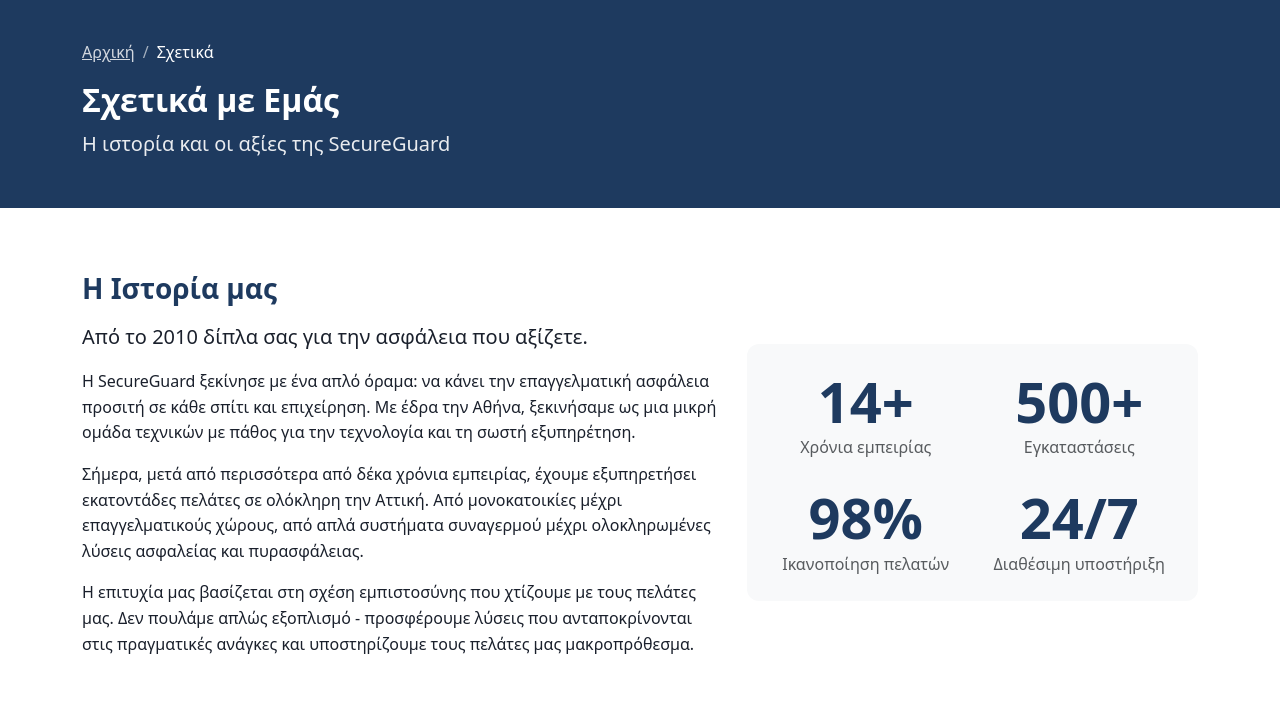
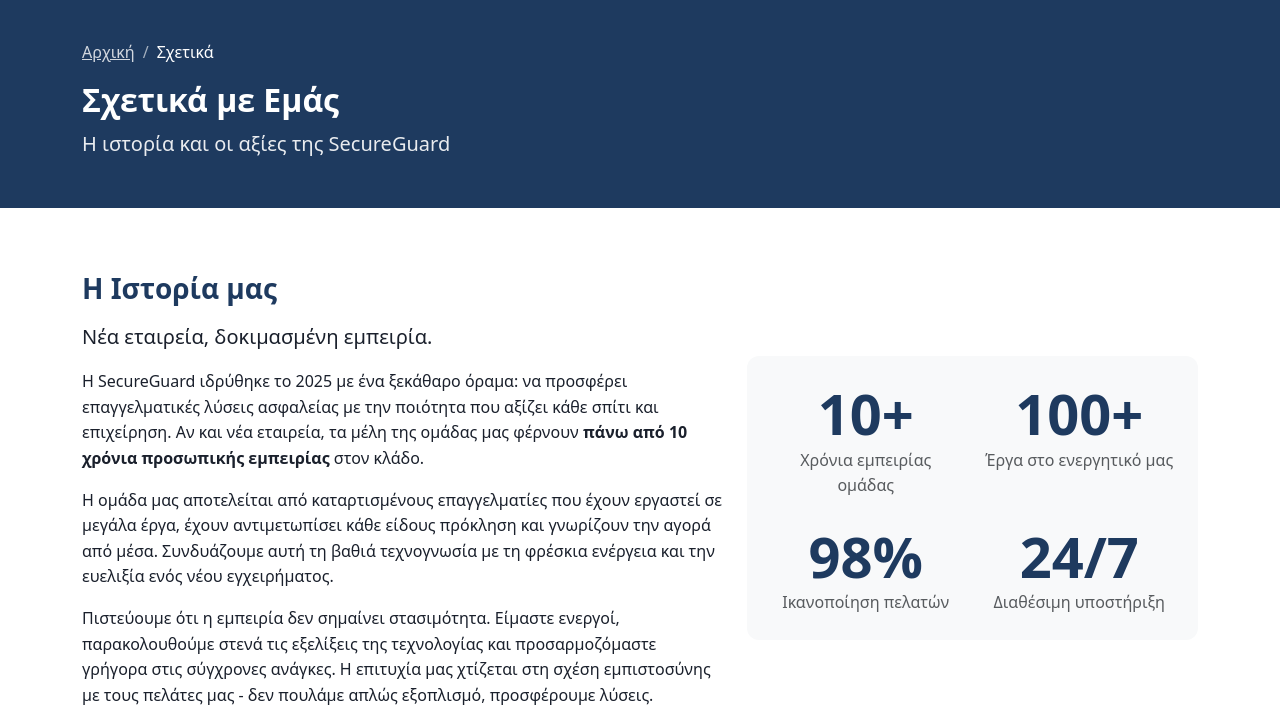
Before and after one commit to ppolydoras/alarms-site, a website: page about.html in a window 1280 px wide. Shown: the part 75-800 px from the top of the page. Drawn offline with nearby package versions, Linux system fonts and the light colour scheme.

Commit message:
Update company narrative and dates
- Copyright: © 2025-2026
- Company founded: 2025
- Team experience: 10+ years individual experience
- Updated about page: new company with experienced founders
- Emphasize energy, flexibility, and modern approach
- All policy/statement dates updated to January 2026

```diff
--- a/about.html
+++ b/about.html
@@ -4,7 +4,7 @@
   <meta charset="UTF-8">
   <meta name="viewport" content="width=device-width, initial-scale=1.0">
   <title>Σχετικά με Εμάς - Η Εταιρεία | SecureGuard</title>
-  <meta name="description" content="Γνωρίστε την SecureGuard. Από το 2010 προσφέρουμε αξιόπιστες λύσεις ασφαλείας με γνώμονα την ποιότητα, την αξιοπιστία και την εξυπηρέτηση.">
+  <meta name="description" content="Γνωρίστε την SecureGuard. Από το 2025 προσφέρουμε αξιόπιστες λύσεις ασφαλείας με γνώμονα την ποιότητα, την αξιοπιστία και την εξυπηρέτηση.">
 
   <!-- Open Graph -->
   <meta property="og:title" content="Σχετικά με Εμάς | SecureGuard">
@@ -89,22 +89,22 @@
         <div class="row align-items-center">
           <div class="col-lg-7">
             <h2 id="story-heading" class="section-title">Η Ιστορία μας</h2>
-            <p class="lead">Από το 2010 δίπλα σας για την ασφάλεια που αξίζετε.</p>
-            <p>Η SecureGuard ξεκίνησε με ένα απλό όραμα: να κάνει την επαγγελματική ασφάλεια προσιτή σε κάθε σπίτι και επιχείρηση. Με έδρα την Αθήνα, ξεκινήσαμε ως μια μικρή ομάδα τεχνικών με πάθος για την τεχνολογία και τη σωστή εξυπηρέτηση.</p>
-            <p>Σήμερα, μετά από περισσότερα από δέκα χρόνια εμπειρίας, έχουμε εξυπηρετήσει εκατοντάδες πελάτες σε ολόκληρη την Αττική. Από μονοκατοικίες μέχρι επαγγελματικούς χώρους, από απλά συστήματα συναγερμού μέχρι ολοκληρωμένες λύσεις ασφαλείας και πυρασφάλειας.</p>
-            <p>Η επιτυχία μας βασίζεται στη σχέση εμπιστοσύνης που χτίζουμε με τους πελάτες μας. Δεν πουλάμε απλώς εξοπλισμό - προσφέρουμε λύσεις που ανταποκρίνονται στις πραγματικές ανάγκες και υποστηρίζουμε τους πελάτες μας μακροπρόθεσμα.</p>
+            <p class="lead">Νέα εταιρεία, δοκιμασμένη εμπειρία.</p>
+            <p>Η SecureGuard ιδρύθηκε το 2025 με ένα ξεκάθαρο όραμα: να προσφέρει επαγγελματικές λύσεις ασφαλείας με την ποιότητα που αξίζει κάθε σπίτι και επιχείρηση. Αν και νέα εταιρεία, τα μέλη της ομάδας μας φέρνουν <strong>πάνω από 10 χρόνια προσωπικής εμπειρίας</strong> στον κλάδο.</p>
+            <p>Η ομάδα μας αποτελείται από καταρτισμένους επαγγελματίες που έχουν εργαστεί σε μεγάλα έργα, έχουν αντιμετωπίσει κάθε είδους πρόκληση και γνωρίζουν την αγορά από μέσα. Συνδυάζουμε αυτή τη βαθιά τεχνογνωσία με τη φρέσκια ενέργεια και την ευελιξία ενός νέου εγχειρήματος.</p>
+            <p>Πιστεύουμε ότι η εμπειρία δεν σημαίνει στασιμότητα. Είμαστε ενεργοί, παρακολουθούμε στενά τις εξελίξεις της τεχνολογίας και προσαρμοζόμαστε γρήγορα στις σύγχρονες ανάγκες. Η επιτυχία μας χτίζεται στη σχέση εμπιστοσύνης με τους πελάτες μας - δεν πουλάμε απλώς εξοπλισμό, προσφέρουμε λύσεις.</p>
           </div>
           <div class="col-lg-5 mt-4 mt-lg-0">
             <div class="card bg-light border-0">
               <div class="card-body p-4 text-center">
                 <div class="row g-4">
                   <div class="col-6">
-                    <div class="display-4 fw-bold text-primary-custom">14+</div>
-                    <p class="text-muted mb-0">Χρόνια εμπειρίας</p>
+                    <div class="display-4 fw-bold text-primary-custom">10+</div>
+                    <p class="text-muted mb-0">Χρόνια εμπειρίας ομάδας</p>
                   </div>
                   <div class="col-6">
-                    <div class="display-4 fw-bold text-primary-custom">500+</div>
-                    <p class="text-muted mb-0">Εγκαταστάσεις</p>
+                    <div class="display-4 fw-bold text-primary-custom">100+</div>
+                    <p class="text-muted mb-0">Έργα στο ενεργητικό μας</p>
                   </div>
                   <div class="col-6">
                     <div class="display-4 fw-bold text-primary-custom">98%</div>
@@ -230,7 +230,7 @@
         <div class="row align-items-center">
           <div class="col-lg-6 mb-4 mb-lg-0">
             <h2 id="certs-heading" class="section-title">Εμπειρία & Τεχνογνωσία</h2>
-            <p>Η ομάδα μας αποτελείται από έμπειρους τεχνικούς με εξειδικευμένη κατάρτιση στην εγκατάσταση και συντήρηση συστημάτων ασφαλείας και πυρασφάλειας.</p>
+            <p>Τα μέλη της ομάδας μας διαθέτουν πάνω από μια δεκαετία εμπειρίας στον κλάδο της ασφάλειας. Έχουμε εργαστεί σε ποικίλα έργα - από οικιακές εγκαταστάσεις μέχρι σύνθετα εμπορικά συστήματα - και φέρνουμε αυτή την τεχνογνωσία σε κάθε νέο πελάτη.</p>
             <ul class="category-list">
               <li>Εξειδίκευση σε συστήματα κορυφαίων κατασκευαστών</li>
               <li>Συνεχής εκπαίδευση σε νέες τεχνολογίες</li>
@@ -274,7 +274,7 @@
       <div class="row g-4">
         <div class="col-lg-4">
           <h2>SecureGuard</h2>
-          <p>Παρέχουμε ολοκληρωμένες λύσεις ασφαλείας για κατοικίες και επιχειρήσεις από το 2010. Η ασφάλειά σας είναι η προτεραιότητά μας.</p>
+          <p>Παρέχουμε ολοκληρωμένες λύσεις ασφαλείας για κατοικίες και επιχειρήσεις από το 2025. Η ασφάλειά σας είναι η προτεραιότητά μας.</p>
         </div>
         <div class="col-lg-4">
           <h2>Επικοινωνία</h2>
@@ -300,7 +300,7 @@
       <div class="footer-bottom">
         <div class="row align-items-center">
           <div class="col-md-6">
-            <p>&copy; 2024 SecureGuard. Με επιφύλαξη παντός δικαιώματος.</p>
+            <p>© 2025-2026 SecureGuard. Με επιφύλαξη παντός δικαιώματος.</p>
           </div>
           <div class="col-md-6 text-md-end">
             <p>Σχεδιασμένο με γνώμονα την προσβασιμότητα</p>
```
Also changed, not shown: 404.html (+2 -2 lines), accessibility.html (+3 -3 lines), contact.html (+2 -2 lines), firesafety.html (+2 -2 lines), index.html (+2 -2 lines), privacy.html (+3 -3 lines), products.html (+2 -2 lines), services.html (+2 -2 lines).
